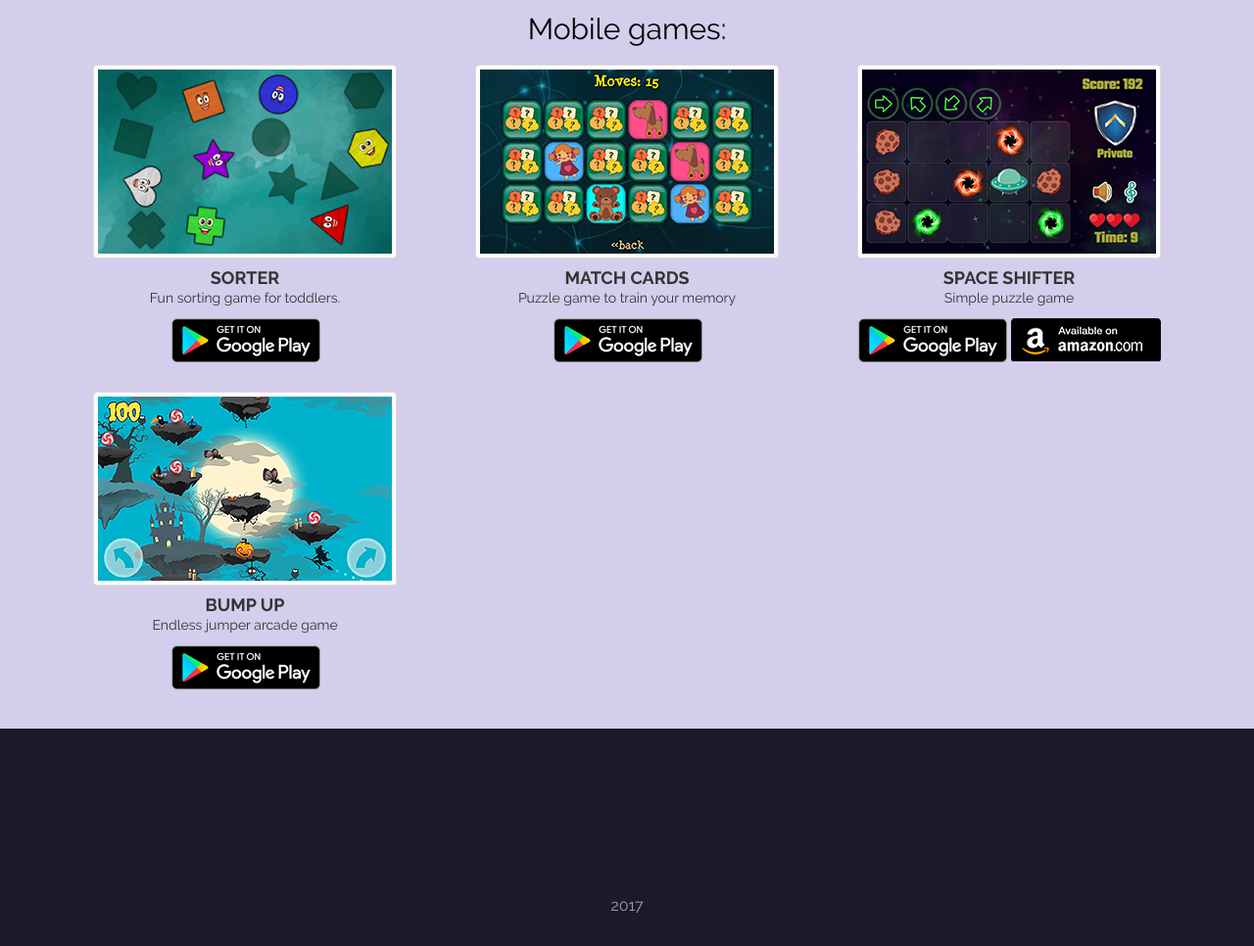
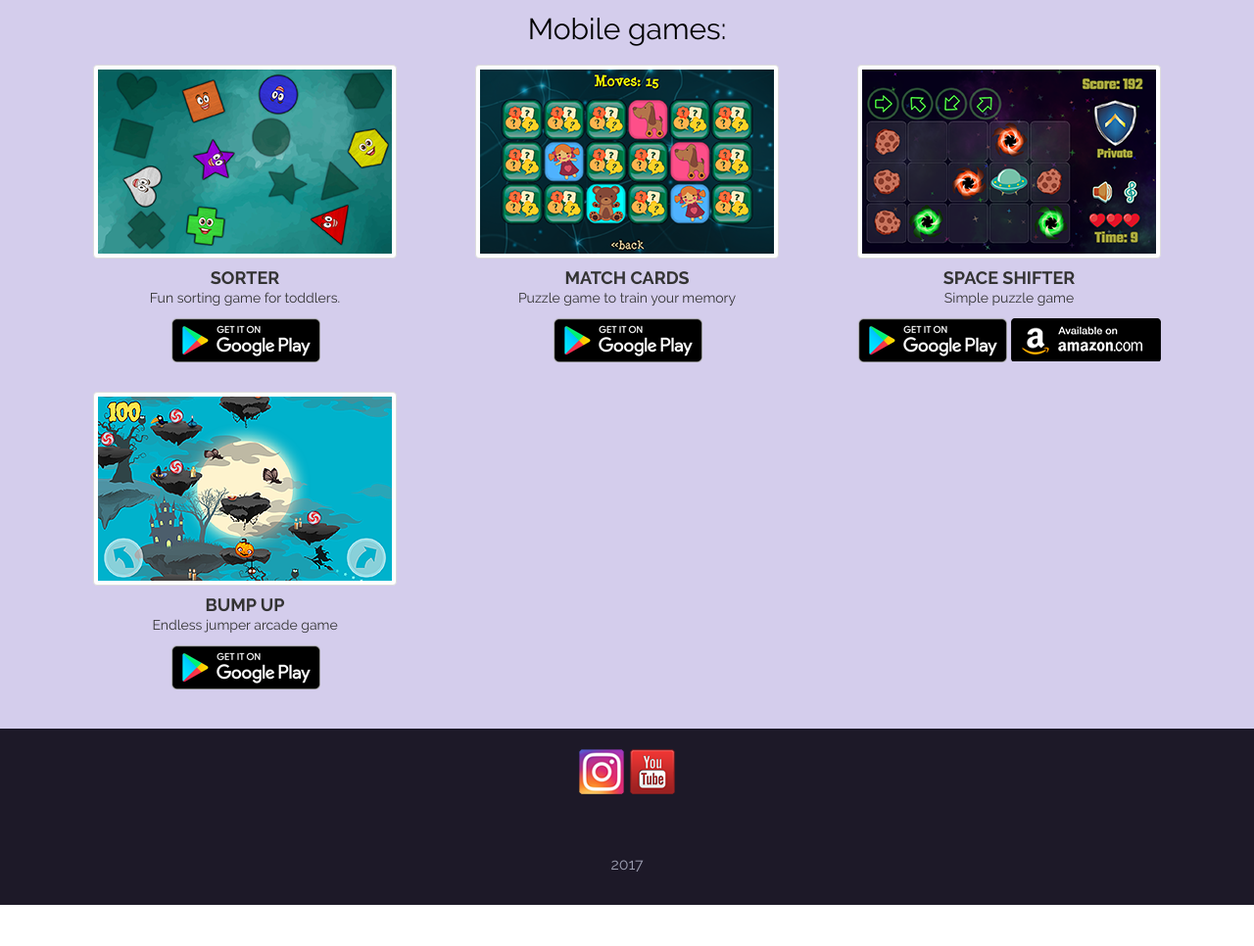
Before and after one commit to IDGames064/idgames064.github.io, a plain HTML site: page index.html in a window 1280 px wide. Shown: the part 157-1123 px from the top of the page at 98% size. After the commit the page ends 1081 px from the top, so only its background shows below. Drawn offline with Linux system fonts and the light colour scheme.

Commit message:
social links

```diff
--- a/css/main.css
+++ b/css/main.css
@@ -207,12 +207,12 @@ nav{
 
 /*FOOTER*/
 .main_footer{
-	padding: 70px 0;
+	padding: 20px 0;
 	background-color: #1d1928;
 }
 .footer_item{
 	text-align: center;
-	margin-bottom: 20px;
+	margin-bottom: 10px;
 }
 .footer_item h5{
 	font-family: "RalewayBold", sans-serif;
@@ -220,7 +220,7 @@ nav{
 	text-transform: uppercase;
 }
 .footer_item p{
-	font-size: 14px;
+	font-size: 24px;
 	color: #9d9fb2;
 }
 
--- a/index.html
+++ b/index.html
@@ -89,13 +89,16 @@
   </div>
 </div>
 </section>
-
-
-
   <footer>
     <div class="main_footer">
       <div class="container">
 	<div class="row">
+          <div class="col-md-4 col-sm-6 col-md-offset-4">
+	    <div class="footer_item">
+             <a href='https://www.instagram.com/idgames.android/'><img class="image_btn" alt='Instagram' src='img/48x48-instagram.png'/></a>
+             <a href='https://www.youtube.com/channel/UCRlE7Dz8u4iGS6n_i56G9YA'><img class="image_btn" alt='Youtube' src='img/48x48-youtube.png'/></a>
+	    </div>
+	  </div>
 	</div>
       </div>
     </div>
```
Also changed, not shown: img/48x48-instagram.png (added), img/48x48-youtube.png (added). Lines whose indentation alone changed are shown as unchanged.
